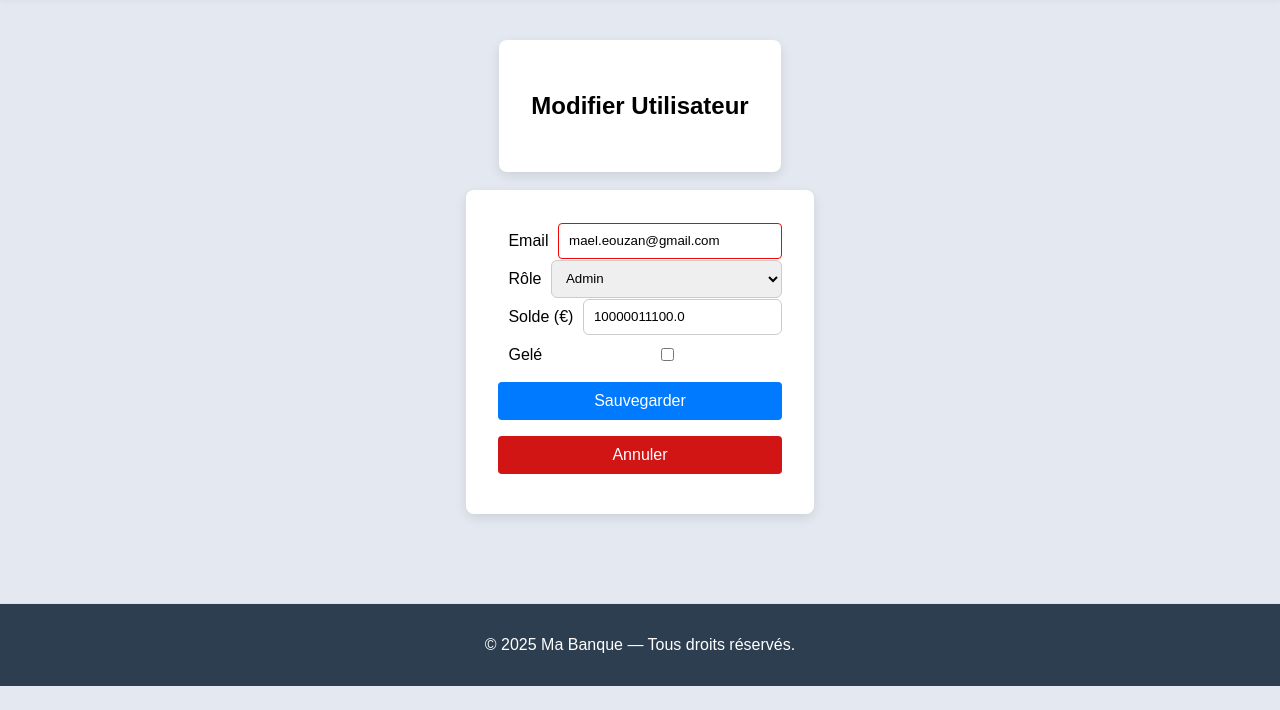
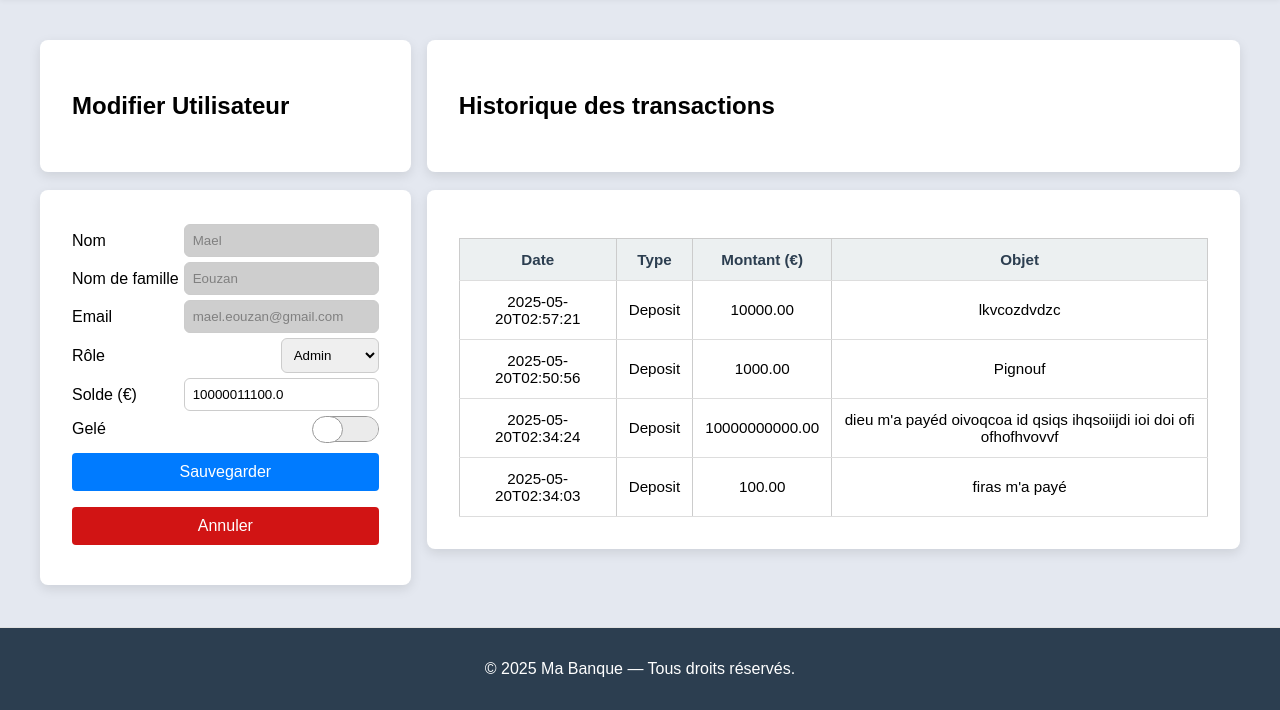
Before and after one commit to DIO6150/Banque-UP8-DEVWEB, a Flask app: page /admin/user/1 in a window 1280 px wide. Shown: the part 114-824 px from the top of the page. Before the commit the page ends 800 px from the top, so only its background shows below. Run offline with Flask 3, Linux system fonts and the light colour scheme; a user stored in the database is signed in; data comes from the database, SQL or seed files in the repository; both versions use the stored data as it was after the commit; data that the repository does not hold is empty.

Commit message:
almost done

```diff
--- a/app/routes/admin.py
+++ b/app/routes/admin.py
@@ -51,11 +51,18 @@ def admin_edit_user(user_id):
         return redirect(url_for('admin.admin_dashboard'))
 
     user = db.execute('''
-        SELECT users.email, users.role, accounts.balance, accounts.frozen
+        SELECT firstname, name, email, role, balance, frozen
         FROM users
         JOIN accounts ON users.id = accounts.user_id
         WHERE users.id = ?
     ''', (user_id,)).fetchone()
+
+    history = db.execute('''
+        SELECT type, amount, date, reason
+        FROM transactions
+        WHERE user_id = ?
+        ORDER BY date DESC
+    ''', (session['user_id'],)).fetchall()
 
     loan_requests = db.execute("""
         SELECT loan_requests.*
@@ -65,7 +72,7 @@ def admin_edit_user(user_id):
     """).fetchall()
 
 
-    return render_template('admin_user.html', user=user, loan_requests=loan_requests)
+    return render_template('admin_user.html', user=user, loan_requests=loan_requests, transactions=history)
 
 
 @admin_bp.route('/admin/toggle/<int:user_id>', methods=['POST'])
--- a/app/static/css/style.css
+++ b/app/static/css/style.css
@@ -155,12 +155,14 @@ footer {
     background-color: #11e643;
 }
 
-.widget .btn, .danger-btn, .success-btn {
-    width: 100%;
+.btn:hover {
+    background-color: #0b84d4;
 }
 
-.btn:hover {
-    background-color: #0b84d4;
+.btn:disabled {
+    background-color: rgb(206, 206, 206);
+    color:rgb(134, 134, 134);
+    cursor: default;
 }
 
 .danger-btn:hover {
@@ -193,24 +195,16 @@ input::file-selector-button {
     margin: 0.5em;
 }
 
-.info-box form.widget {
+.info-box > form.widget {
     text-align: center;
 }
 
-.info-box .widget input[type="email"],
-.info-box .widget input[type="password"],
-.info-box .widget input[type="text"] {
+.info-box > .widget > input[type="email"],
+.info-box > .widget > input[type="password"],
+.info-box > .widget > input[type="text"] {
     box-sizing: border-box;
     width: 100%;
-    border: 1px solid #f30404;
-    border-radius: 4px;
     display: inline-block;
-}
-
-.info-box .widget a {
-    box-sizing: border-box;
-    width: 100%;
-    display: block;
 }
 
 /* LINKS */
@@ -260,30 +254,21 @@ table {
     width: 100%;
     border-collapse: collapse;
     margin-top: 1rem;
-}
-th, td {
-    border: 1px solid #ccc;
-    padding: 10px;
-    text-align: center;
-}
-
-table.styled-table {
-    width: 100%;
-    border-collapse: collapse;
-    margin-top: 1rem;
     font-size: 0.95rem;
 }
 
-.styled-table th, .styled-table td {
+th, td {
+    border: 1px solid #ccc;
+    text-align: center;
     padding: 0.75rem;
-    text-align: center;
     border-bottom: 1px solid #ddd;
 }
 
-.styled-table th {
+th {
     background-color: #ecf0f1;
     color: #2c3e50;
 }
+
 
 /* STATS LIST */
 
@@ -301,7 +286,6 @@ table.styled-table {
 .stats li {
     position: relative;
     padding-left: 1.8em;
-    margin-bottom: 0.8rem;
     line-height: 1.4;
     font-weight: 500;
     background: #eaf4fc;
@@ -315,9 +299,8 @@ table.styled-table {
 
 /* COMMON */
 
-form input, form select {
+form > input, form > select {
     width: 100%;
-    padding: 0.6rem;
     border: 1px solid #ccc;
     border-radius: 6px;
     box-sizing: border-box;
@@ -334,9 +317,12 @@ textarea {
 /* WIDGET ROWS */
 
 .row, .row-center {
-    display: flex;
+    display: inline-flex;
     flex-direction: row;
-    box-sizing: border-box;
+    flex-wrap: nowrap;
+    justify-content: space-between;
+    align-items: stretch;
+    align-content: stretch;
 }
 
 .row {
@@ -347,24 +333,31 @@ textarea {
     align-items: center;
 }
 
-.row label, .row select, .row-center label, .row-center select {
+.row > label, .row > select, .row-center > label, .row-center > select {
     display: inline-block;
 }
 
-.row label, .row-center label, .row h2, .row-center h2 {
+.row > label, .row-center > label, .row > h2, .row-center > h2 {
     white-space: nowrap;
-    margin: 10px;
 }
 
 /* WIDGET COLUMN */
 
-.column, .column-center {
-    display: flex;
+.column, .column-center, .widget {
+    display: inline-flex;
     flex-direction: column;
-    box-sizing: border-box;
+    flex-wrap: nowrap;
+    justify-content: start;
+    align-content: stretch;
+    /*border: 5px solid red;*/
 }
 
-.column {
+.column > *, .column-center > *, .widget > * {
+    /*border: 5px solid rgb(0, 255, 64);*/
+    align-self: stretch;
+}
+
+.column, .widget {
     align-items: start;
 }
 
@@ -372,25 +365,150 @@ textarea {
     align-items: center;
 }
 
-.column, .column-center .widget {
+.column, .column-center > .widget {
     margin-bottom: 10px;
 }
 
 
-/* GRID LABEL-INPUT ALIGNEMENT */
+/* input-label */
 
-.form-alignement-grid {
-    display: grid;
-    grid-template-columns: repeat(2, 1fr);
-    grid-template-rows: 1fr;
-    grid-column-gap: 0px;
-    grid-row-gap: 0px;
+.single-liner {
+    display: flex;
+    flex-direction: row;
+    flex-wrap: nowrap;
+    justify-content: center;
+    align-items: normal;
+    align-content: normal;
 }
 
-.form-alignement-label {
-    grid-area: 1 / 1 / 2 / 2;
+.single-liner > * {
+    display: block;
+    flex-grow: 1;
+    flex-shrink: 1;
+    flex-basis: auto;
+    align-self: auto;
+    order: 0;
+
+    margin: 2.5px;
 }
 
-.form-alignement-input {
-    grid-area: 1 / 2 / 2 / 3;
+.single-liner > select, .single-liner > input {
+    padding:0.6em;
 }
+
+.form-liner {
+    display: flex;
+    flex-direction: row;
+    flex-wrap: nowrap;
+    justify-content: space-between;
+    align-items: normal;
+    align-content: normal;
+}
+
+.form-liner > * {
+    display: block;
+    flex-grow: 0;
+    flex-shrink: 1;
+    flex-basis: auto;
+    align-self: center;
+    order: 0;
+}
+
+.form-liner > *:first-child {
+    margin-top: 2.5px;
+    margin-right: 2.5px;
+    margin-bottom: 2.5px;
+    white-space: nowrap;
+}
+
+.form-liner > *:last-child {
+    margin-top: 2.5px;
+    margin-left: 2.5px;
+    margin-bottom: 2.5px;
+}
+
+.form-liner > select, .form-liner > input {
+    padding: 0.6em;
+}
+
+/* inputs style */
+
+select, input, textarea {
+    border: 1px solid #ccc;
+    border-radius: 6px;
+}
+
+.widget .btn, .widget .danger-btn, .widget .success-btn {
+    width: 100%;
+}
+
+input[type=text]:read-only {
+    background-color: rgb(206, 206, 206);
+    color:gray;
+}
+
+
+/* FLIPSWITCH */
+
+.flipswitch {
+    position: relative;
+    width: 63px;
+}
+.flipswitch input[type=checkbox] {
+    display: none;
+}
+.flipswitch-label {
+    display: block;
+    overflow: hidden;
+    cursor: pointer;
+    border: 1px solid #999999;
+    border-radius: 18px;
+}
+.flipswitch-inner {
+    width: 200%;
+    margin-left: -100%;
+    transition: margin 0.1s cubic-bezier(0.25, 0.46, 0.45, 0.94) 0s;
+}
+.flipswitch-inner:before, .flipswitch-inner:after {
+    float: left;
+    width: 50%;
+    height: 24px;
+    padding: 0;
+    line-height: 24px;
+    font-size: 16px;
+    color: white;
+    font-family: Trebuchet, Arial, sans-serif;
+    font-weight: bold;
+    box-sizing: border-box;
+}
+.flipswitch-inner:before {
+    content: "";
+    padding-left: 9px;
+    background-color: #007bff;
+    color: #FFFFFF;
+}
+.flipswitch-inner:after {
+    content: "";
+    padding-right: 9px;
+    background-color: #EBEBEB;
+    color: #888888;
+    text-align: right;
+}
+.flipswitch-switch {
+    width: 29px;
+    margin: -0.5px;
+    background: #FFFFFF;
+    border: 1px solid #999999;
+    border-radius: 18px;
+    position: absolute;
+    top: 0;
+    bottom: 0;
+    right: 36px;
+    transition: all 0.1s cubic-bezier(0.25, 0.46, 0.45, 0.94) 0s;
+}
+.flipswitch-cb:checked + .flipswitch-label .flipswitch-inner {
+    margin-left: 0;
+}
+.flipswitch-cb:checked + .flipswitch-label .flipswitch-switch {
+    right: 0;
+}
--- a/app/templates/admin_dashboard.html
+++ b/app/templates/admin_dashboard.html
@@ -2,8 +2,6 @@
 {% block title %}Dashboard Admin{% endblock %}
 {% block content %}
 
-
-<div class="info-box">
 <div class="column-center">
     <div class="widget">
         <h2>Dashboard Administrateur</h2>
@@ -34,7 +32,7 @@
                         <td>{{ '%.2f'|format(u.balance) }}</td>
                         <td>{{ 'Oui' if u.frozen else 'Non' }}</td>
                         <td>
-                                <a class="btn" href="/admin/user/{{ u.id }}">Modifier</a>
+                            <a class="btn" href="/admin/user/{{ u.id }}">Gérer</a>
                         </td>
                     </tr>
                     {% endfor %}
@@ -52,5 +50,4 @@
         </div>
     </div>
 </div>
-</div>
 {% endblock %}
--- a/app/templates/admin_user.html
+++ b/app/templates/admin_user.html
@@ -1,19 +1,30 @@
 {% extends "base.html" %}
 {% block title %}Modifier Utilisateur{% endblock %}
 {% block content %}
-<div class="info-box">
+<div class="column-center">
+    <div class="row">
         <div class="column-center">
             <div class="widget">
                 <h2>Modifier Utilisateur</h2>
             </div>
 
             <div class="widget">
-            <form method="post">
-                <div class="row-center">
+                <form method="post" class="column-center">
+                    <div class="form-liner">
+                        <label>Nom</label>
+                        <input type="text" value="{{ user.firstname }}" readonly>
+                    </div>
+
+                    <div class="form-liner">
+                        <label>Nom de famille</label>
+                        <input type="text" value="{{ user.name }}" readonly>
+                    </div>
+
+                    <div class="form-liner">
                         <label>Email</label>
                         <input type="text" value="{{ user.email }}" readonly>
                     </div>
-                <div class="row-center">
+                    <div class="form-liner">
                         <label>Rôle</label>
                         <select name="role">
                             <option value="client" {% if user.role == 'client' %}selected{% endif %}>Utilisateur</option>
@@ -21,20 +32,60 @@
                         </select>
                     </div>
 
-                <div class="row-center">
+                    <div class="form-liner">
                         <label>Solde (€)</label>
                         <input type="number" name="balance" value="{{ user.balance }}" step="0.01" required>
                     </div>
 
-                <div class="row-center">
+                    <div class="form-liner">
                         <label>Gelé</label>
-                    <input type="checkbox" name="frozen" {% if user.frozen %}checked{% endif %}>
+                        <div class="flipswitch">
+                            <input type="checkbox" name="frozen" class="flipswitch-cb" id="fs" {% if user.frozen %}checked{% endif %}>
+                            <label class="flipswitch-label" for="fs">
+                                <div class="flipswitch-inner"></div>
+                                <div class="flipswitch-switch"></div>
+                            </label>
+                        </div>
                     </div>
 
 
                     <button type="submit" class="btn">Sauvegarder</button>
                     <a href="/admin/dashboard" class="danger-btn">Annuler</a>
                 </form>
+            </div>
+        </div>
+
+        <div class="column-center">
+            <div class="widget">
+                <h2>Historique des transactions</h2>
+            </div>
+            <div class="widget">
+                {% if transactions %}
+                <table class="styled-table">
+                    <thead>
+                        <tr>
+                            <th>Date</th>
+                            <th>Type</th>
+                            <th>Montant (€)</th>
+                            <th>Objet</th>
+                        </tr>
+                    </thead>
+                    <tbody>
+                        {% for t in transactions %}
+                        <tr>
+                            <td>{{ t['date'] }}</td>
+                            <td class="type {{ t['type'] }}">{{ t['type'].capitalize() }}</td>
+                            <td>{{ '%.2f' | format(t['amount']) }}</td>
+                            <td>{{ t ['reason'] }}</td>
+                        </tr>
+                        {% endfor %}
+                    </tbody>
+                </table>
+                {% else %}
+                    <p>Aucune transaction enregistrée.</p>
+                {% endif %}
+            </div>
+        </div>
     </div>
 
     {% if loan_requests %}
@@ -83,6 +134,4 @@
     </div>
     {% endif %}
 </div>
-
-</div>
 {% endblock %}
--- a/app/templates/base.html
+++ b/app/templates/base.html
@@ -28,7 +28,9 @@
         <div class="layout-container">
             {% block precontent %}{% endblock %}
             <main>
-                {% block content %}{% endblock %}
+                <div class="info-box">
+                    {% block content %}{% endblock %}
+                </div>
             </main>
             {% block postcontent %}{% endblock %}
         </div>
--- a/app/templates/history.html
+++ b/app/templates/history.html
@@ -2,7 +2,6 @@
 {% block title %}Historique des Transactions{% endblock %}
 {% block content %}
 
-<div class="info-box">
 <div class="column-center">
     <div class="widget">
         <h2>Historique de vos transactions</h2>
@@ -16,6 +15,7 @@
                     <th>Date</th>
                     <th>Type</th>
                     <th>Montant (€)</th>
+                    <th>Objet</th>
                 </tr>
             </thead>
             <tbody>
@@ -24,6 +24,7 @@
                     <td>{{ t['date'] }}</td>
                     <td class="type {{ t['type'] }}">{{ t['type'].capitalize() }}</td>
                     <td>{{ '%.2f' | format(t['amount']) }}</td>
+                    <td>{{ t ['reason'] }}</td>
                 </tr>
                 {% endfor %}
             </tbody>
@@ -34,6 +35,5 @@
 
     </div>
 </div>
-</div>
 
 {% endblock %}
--- a/app/templates/home.html
+++ b/app/templates/home.html
@@ -20,7 +20,6 @@
 
 {% block content %}
 
-<div class="info-box">
 <div class="row-center">
     <div class="widget">
         <h1>Bienvenue {{ username }}</h1>
@@ -28,12 +27,11 @@
 
     <div class="widget">
         <h3>Statistiques</h2>
-            <ul class="stats">
+        <ul class="stats" class="column-center">
             <li>Solde : {{ balance }} €</li>
             <li>État du compte : {{ 'Gelé' if frozen else 'Actif' }}</li>
             <li>Numéro de compte : {{ '%010d' % user_id }}</li>
         </ul>
-        </div>
     </div>
 </div>
 
--- a/utility/init.sql
+++ b/utility/init.sql
@@ -23,6 +23,7 @@ CREATE TABLE IF NOT EXISTS transactions (
     type TEXT CHECK(type IN ('deposit', 'transfer')) NOT NULL,
     amount REAL NOT NULL,
     date TEXT NOT NULL,
+    reason TEXT DEFAULT '',
     FOREIGN KEY(user_id) REFERENCES users(id)
 );
 
```
Also changed, not shown: app/routes/user.py (+8 -4 lines), app/templates/loan_request.html (+7 -8 lines), app/templates/login.html (+10 -7 lines), app/templates/signup.html (+11 -2 lines), app/templates/transaction.html (+17 -9 lines), app/templates/user_settings.html (+12 -8 lines), app/instance/bank.db. Lines whose indentation alone changed are shown as unchanged.
